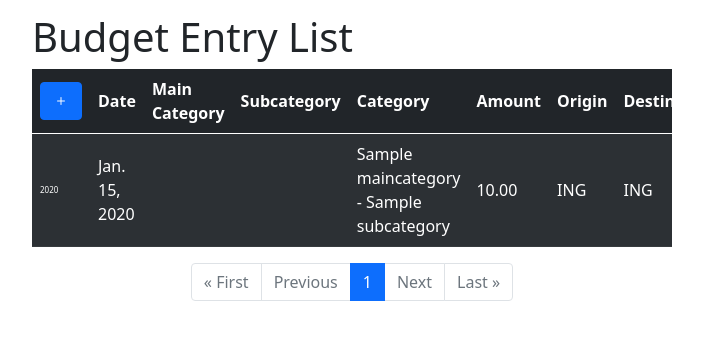
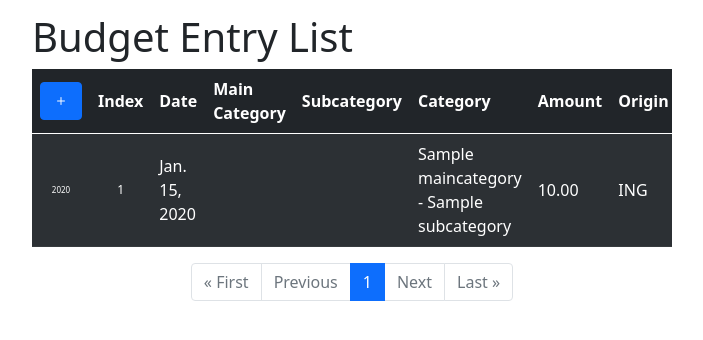
Before and after one commit to badutka/BudgetWebApp, a Django app: page / in a window 1280 px wide. Shown: the part 104-444 px from the top of the page, without its empty margins (32-735 px from the left). Run offline with Django 4.2, Linux system fonts and the light colour scheme; tables that the repository leaves empty hold one stand-in row (values such as "Sample post"); some libraries are stand-ins or nearby versions.

Commit message:
added index to table

```diff
--- a/budgetwebapp/budget/templates/budget/entries_table.html
+++ b/budgetwebapp/budget/templates/budget/entries_table.html
@@ -7,6 +7,7 @@
         <thead>
         <tr class="align-middle">
             <th><a href="{% url 'budget:budget_entry_add' %}" class="btn btn-primary bi bi-plus"></a></th>
+            <th>Index</th>
             <th>Date</th>
             <th>Main Category</th>
             <th>Subcategory</th>
@@ -21,7 +22,8 @@
         <tbody>
         {% for entry in page_obj %}
         <tr>
-            <td style="width: 1%; font-size: 8px; vertical-align:middle">{{ entry.year }}</td>
+            <td style="width: 1%; font-size: 8px; vertical-align:middle" class="text-center">{{ entry.year }}</td>
+            <td style="width: 1%; font-size: 12px; vertical-align:middle" class="text-center">{{ forloop.counter }}</td>
             <td>{{ entry.date }}</td>
             <td>{{ entry.main_category }}</td>
             <td>{{ entry.subcategory }}</td>
```
